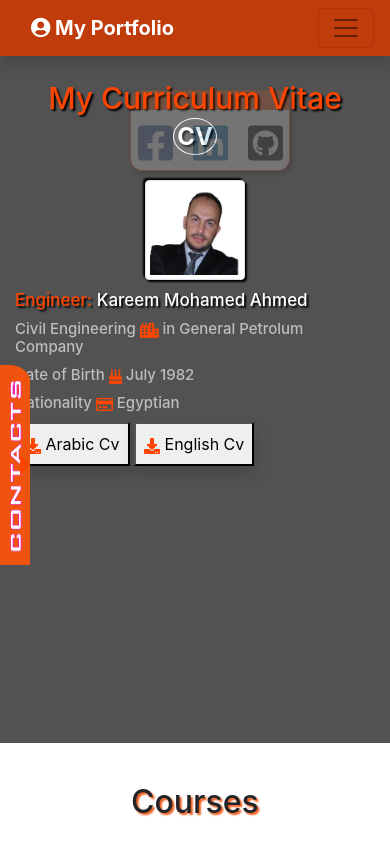
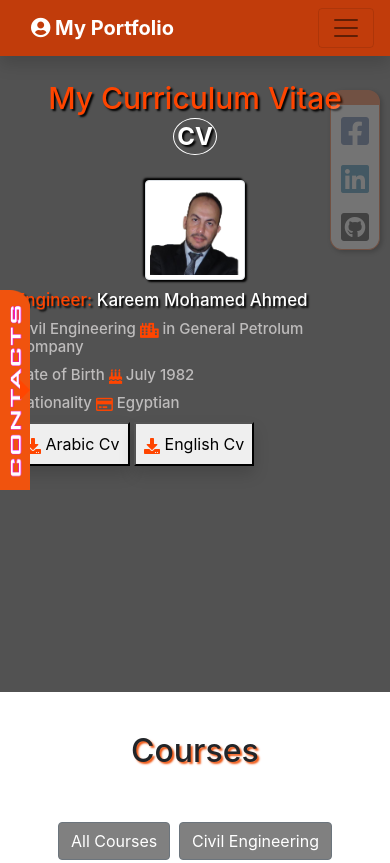
Before and after one commit to kareem-osman/kareem-osman.github.io, a plain HTML site: page index.html in a window 390 px wide. Shown: the top 863 px of the page. Drawn offline with Linux system fonts and the light colour scheme.

Commit message:
25-12-2019-ver3

```diff
--- a/css/style_responsive.css
+++ b/css/style_responsive.css
@@ -2,28 +2,51 @@
     html{font-size: 12px;}
     .container{width: 100%;}
     #education #cont h2{font-size: 25px;}
+    #header {height: 87vh !important;}
+    #header .overlay #contact{top: 202px !important;}
     #header .overlay .data h2 {margin-top: 10px !important;font-size: 22px;}
     #header .overlay .data h5 {margin: 10px 0 !important;font-size: 15px;}
-    #header  .empty{height: 30px !important;}
+    #header  .empty{height: 40px !important;}
     #header #main_title{margin: 20px auto !important;}
     #footer h5{font-size: 20px;}
     #scn_title h1{font-size: 32px ;}
     #scn2_title h1{font-size: 28px ;}
     #experience .resume-list {margin-left: 35px !important;}
+    #social_m
+    {
+        right: 10px !important;
+        width: 58px !important;
+        border-top: #f0530e 20px solid !important;
+    }
+    #social_m .social
+    {
+        font-size: 2.5rem !important;
+    }
     }
 
-@media  screen and (max-width:400px){
+@media  screen and (max-width:450px){
 html{font-size: 7px;}
 .container{width: 100%;}
+#header {height: 82vh !important;}
+#header  .empty{height: 60px !important;}
+#header .overlay #contact{top: 214px !important;}
 #header .overlay #main_title h1{font-size: 30px !important;}
-#header  .empty{height: 60px !important;}
-#header {height: 88vh !important;}
 #header #main_title{margin: 20px auto !important;}
-#education #cont h2{font-size: 17px;}
 #header .overlay .data h2 {margin-top: 10px !important;font-size: 17px;}
 #header .overlay .data h5 {margin: 10px 0 !important;font-size: 15px;}
+#education #cont h2{font-size: 17px;}
 #footer h5{font-size: 15px;}
 #scn_title h1{font-size: 32px ;}
 #scn2_title h1{font-size: 28px ;}
 #experience .resume-list {margin-left: 35px !important;}
+#social_m
+{
+    right: 10px !important;
+    width: 50px !important;
+    border-top: #f0530e 15px solid !important;
 }
+#social_m .social
+{
+    font-size: 2rem !important;
+}
+}
--- a/index.html
+++ b/index.html
@@ -255,7 +255,7 @@
       <div class="box-img col-6 col-md-2">
         <img class="col-12" src="img/skills.png" alt="">
       </div>
-      <div class="col-10 col-md-10 ">
+      <div class="col-11 col-sm-12 col-md-10 ">
         <div class="item row justify-content-md-end">
           <h5 class="sk">AutoCad</h5>
           <div class="progress col-md-8 my-1">
@@ -392,7 +392,7 @@
   <a class="text-light top-item" href="#"><i class="fas fa-arrow-up"></i></a>
 </section>
 <section class="hvr-float-shadow" id="social_m">
-  <div class="row justify-content-center social ">
+  <div class="d-flex flex-column flex-md-row justify-content-md-center social ">
     <a  href="https://web.facebook.com/kareem.osman1"><i class="fab fa-facebook-square hvr-grow-shadow"></i></a>
     <a href="https://www.linkedin.com/in/kareem-osman-82263220/"><i class="fab fa-linkedin hvr-grow-shadow"></i></a>
     <a  href="https://github.com/kareem-osman"><i class="fab fa-github-square hvr-grow-shadow"></i></a>
```
